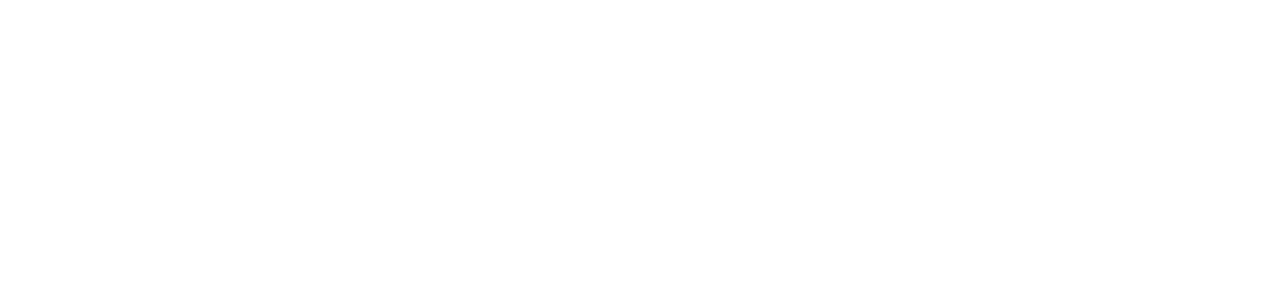
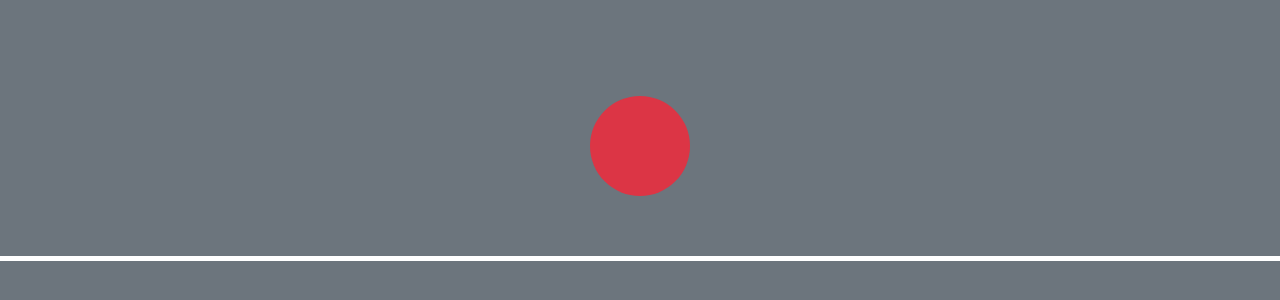
Before and after one commit to harun-wangari/photo_gallery, a Vue app in the folder frontend/: page /testground in a window 1280 px wide. Before the commit this address had no page. Shown: the part 244-544 px from the top of the page. Built offline with nearby package versions, Linux system fonts and the light colour scheme.

Commit message:
added css animation on thumbnail, uploadphoto and viewphoto components

```diff
--- a/frontend/src/components/Content.vue
+++ b/frontend/src/components/Content.vue
@@ -46,6 +46,7 @@
     .main{
         display: flex;
         position: relative;
+        top: 0;
         padding: 0;
         height: 92vh;
     }
--- a/frontend/src/components/Sidebar.vue
+++ b/frontend/src/components/Sidebar.vue
@@ -27,7 +27,7 @@
             <div class="m-2 w-100  albums-nav" >
                 <h5>Albums</h5><hr>
                 <ul class="navbar-nav  overflow-y-auto" style="height:calc(100% - 50px)">
-                    <li v-for="item in navigation.allAlbums" class="nav-item "><a href="#" class="nav-link text-secondary"  :class="navigation.album == item ? 'text-white active' : ''" @click="handleAlbumClick">{{ item}}</a></li>
+                    <li v-for="item in navigation.allAlbums" class="nav-item "><a href="#" class="nav-link text-secondary"  :class="navigation.album == item ? 'text-white active p-sticky-top' : ''" @click="handleAlbumClick">{{ item}}</a></li>
                 </ul>
             </div>
 
@@ -51,19 +51,28 @@ const handleBtnUploadClick = () => {
 }
 
 const handleCategoryClick = (e) => {
-    if(!menu.uploadWindowIsActive || !menu.viewPhotoWindowIsActive ){
+    if (menu.uploadWindowIsActive || menu.viewPhotoWindowIsActive ){
+
+    }else{
         if(e.target.id == "photo"){
         navigation.category = e.target.id
         }else if(e.target.id == "video"){
             navigation.category = e.target.id
         }
+        if(navigation.album =="all"){
             media.activeAlbum = media.files.filter(file => file.file_type == navigation.category)
+        }else{
+            media.activeAlbum = media.files.filter(file => file.album == navigation.album && file.file_type == navigation.category)
+        }
+
     }
 
 }
 
 const handleAlbumClick = (e) => {
-    if(!menu.uploadWindowIsActive || !menu.viewPhotoWindowIsActive ){
+    if(menu.uploadWindowIsActive || menu.viewPhotoWindowIsActive ){
+
+    }else{
         navigation.album = e.currentTarget.innerHTML
         media.setActiveAlbum( media.files.filter((file) => file.album == e.currentTarget.innerHTML && file.file_type == navigation.category))
     }
--- a/frontend/src/components/Thumbnail.vue
+++ b/frontend/src/components/Thumbnail.vue
@@ -15,6 +15,7 @@
     .thumbnail{
         position: relative;
         margin: 10px;
+        opacity: .9;
         padding: 5px;
         width: 200px;
         height: 250px;
@@ -24,6 +25,16 @@
         border:  rgb(96, 85, 85) 1px solid;
         border-radius: 5px;
         box-shadow: 2px 2px 5px 3px #636262;
+        animation: fade linear forwards;
+        animation-timeline: view();
+        animation-range: exit 20px ;
+
+    }
+
+    @keyframes fade {
+        to{
+            opacity: 0;
+        }
 
     }
 
@@ -42,16 +53,19 @@
         border:  rgb(96, 85, 85) 1px solid;
         box-shadow: 2px 2px 5px 3px #636262;
         z-index: -1;
+        opacity: 0;
     }
 
     .thumbnail:hover::after{
         transform: rotate(7deg);
         background-color: #ffffff !important;
+        opacity: .7;
     }
 
     .thumbnail:hover::before{
         transform: rotate(15deg);
         background: #ffffff !important;
+        opacity: .7;
     }
 
     .image{
--- a/frontend/src/components/UploadPhoto.vue
+++ b/frontend/src/components/UploadPhoto.vue
@@ -164,6 +164,7 @@ const handleSubmitBtnClick = () => {
 
     .uploadform.fade{
         animation: fade .5s;
+        animation-timing-function: linear;
     }
 
     @keyframes easein{
@@ -171,22 +172,26 @@ const handleSubmitBtnClick = () => {
             translate: 0 -40px;
             opacity: 0;
             display: none !important;
+            scale: .6;
         }
         to{
             translate: 0 10px;
             opacity: .9;
             display: flex !important;
+            scale: 1;
         }
     }
 
     @keyframes fade{
         from{
-            translate: 5px 10px;
+            translate: 0 10px;
             opacity: 0.9;
+            scale: 1;
         }
         to{
             translate: 0 60px;
             opacity: 0;
+            scale: .6;
         }
     }
 
--- a/frontend/src/components/ViewPhoto.vue
+++ b/frontend/src/components/ViewPhoto.vue
@@ -18,7 +18,7 @@
             </div>
             <div class="thumbnails">
                 <div class="thumbnail h-100" v-for = "picture in pictures">
-                    <img :src="/images/ + media.activeAlbum[picture].name" alt="" class="w-100 h-100" data-toggle="tooltip" data-placement="bottom" delay="0" title="image name">
+                    <img :src="/images/ + media.activeAlbum[picture].name" alt="" class="w-100 h-100 image" data-toggle="tooltip" data-placement="bottom" delay="0" title="image name">
                 </div>
             </div>
         </div>
@@ -107,6 +107,20 @@
         animation-timing-function: linear;
     }
 
+    .image::before{
+        animation: in 1s linear;
+    }
+
+    @keyframes in{
+        from{
+            scale: .6;
+            opacity: 0;
+        }
+        to{
+            scale: 1;
+            opacity: .9;
+        }
+    }
 
 
 
@@ -169,23 +183,25 @@
         from{
             translate: -40px 0;
             opacity: 0;
+            scale: .6;
             display: none !important;
         }
         to{
             translate: 10px 0px;
             opacity: .9;
+            scale: 1;
             display: flex !important;
         }
     }
 
     @keyframes fade{
         from{
-            translate: 10px 0px;
             opacity: 0.9;
+            scale: 1;
         }
         to{
-            translate: 60px 0;
             opacity: 0;
+            scale: 3;
         }
     }
 </style>
--- a/frontend/src/router/index.js
+++ b/frontend/src/router/index.js
@@ -3,6 +3,7 @@ import Login from "../views/Login.vue"
 import Signup from "../views/Signup.vue"
 import Dashboard from "../views/Dashboard.vue"
 import {useUserStore} from '../assets/store'
+import TestGround from "../views/TestGround.vue"
 
 const routes = [
     {
@@ -37,6 +38,11 @@ const routes = [
                 router.push("/login")
             }
         }
+    },
+    {
+        path:"/testground",
+        name:"TestGround",
+        component: TestGround,
     }
 ];
 
--- /dev/null
+++ b/frontend/src/views/TestGround.vue
@@ -0,0 +1,59 @@
+<template>
+    <div class="d-block bg-secondary h-100">
+
+        <div class="bg-danger rounded-circle" style="height: 100px; width: 100px;"></div>
+        <div class="bg-white w-100 line" style="height: 5px;"></div>
+
+    </div>
+</template>
+
+<style scoped>
+.rounded-circle{
+    position: relative;
+    animation: bounce 3s linear infinite ;
+    top: calc(50% - 50px);
+    left: 50%;
+    transform: translate(-50% ,50%);
+}
+
+.line{
+    position: relative;
+    top: 50%;
+}
+
+@keyframes bounce {
+    10%{
+        translate: 0 -100px;
+    }
+    20%{
+        translate: 0 0px;
+    }
+    30%{
+        translate: 0 -80px;
+    }
+    40%{
+        translate: 0 0px;
+    }
+    50%{
+        translate: 0 -60px;
+    }
+    60%{
+        translate: 0 0px;
+    }
+    70%{
+        translate: 0 -40px;
+    }
+    80%{
+        translate: 0 0px;
+    }
+    90%{
+        translate: 0 -20px;
+    }
+    100%{
+        translate: 0 0px;
+    }
+
+}
+
+
+</style>
```
Also changed, not shown: frontend/public/images/creed_4_bf_14.jpg (added).
